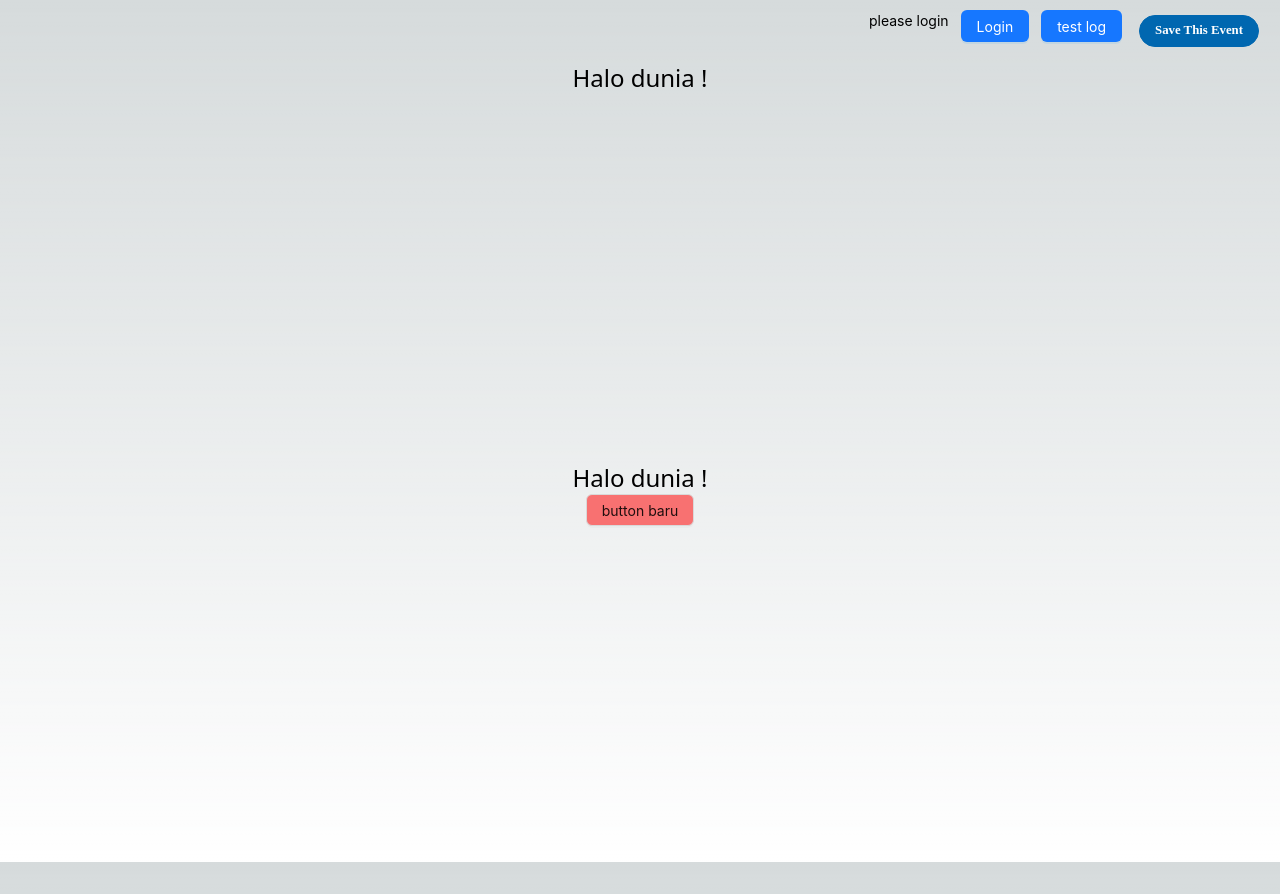
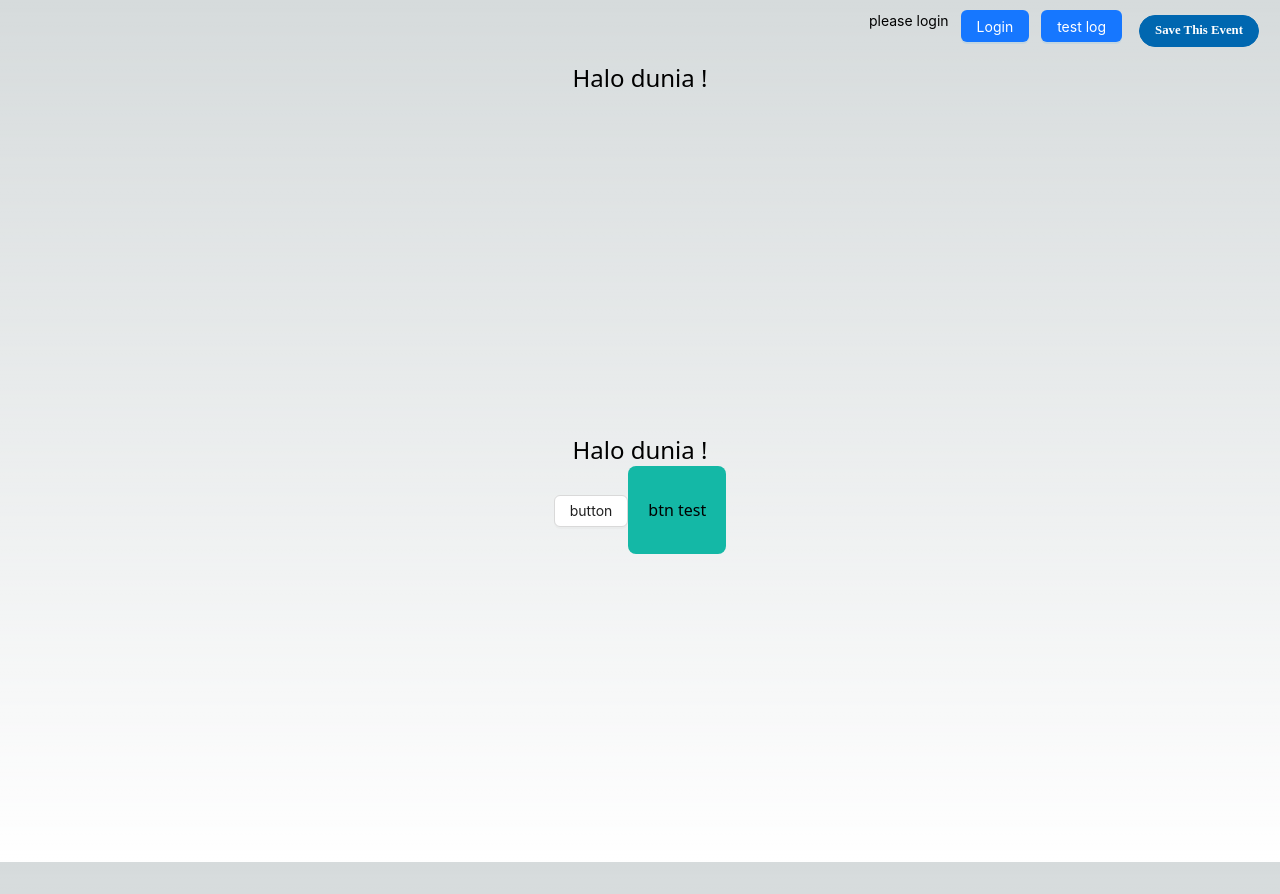
Before and after one commit to rfanan/WO, a Next.js app: page / in a window 1280 px wide. Built offline with nearby package versions, Linux system fonts and the light colour scheme; no server answers.

Commit message:
update component

```diff
--- a/src/components/button.tsx
+++ b/src/components/button.tsx
@@ -1,18 +1,18 @@
 import React from "react";
 
-export default function Button({ children }: any) {
-  const { className = "bg-red", type = "submit" } = children;
+interface Props {
+  children?: any;
+  className?: any;
+}
 
-  return (
-    <>
-      <div className="text-red-400">halo ini dari button Component</div>
-      <button
-        {...children}
-        type={type}
-        className="bg-blue-400 px-5 rounded py-5"
-      >
-        {children}
-      </button>
-    </>
-  );
-}
+const ButtonTest = (props: Props) => {
+  let defaultValue = {
+    className: "bg-blue-400",
+  };
+
+  let className = props.className + " " + defaultValue.className;
+
+  return <button className={className}>{props.children}</button>;
+};
+
+export default ButtonTest;
--- a/src/pages/index.tsx
+++ b/src/pages/index.tsx
@@ -8,6 +8,8 @@ import {
   signInWithRedirect,
 } from "firebase/auth";
 import { useEffect, useState } from "react";
+import Buttonn from "@/components/button";
+import ButtonTest from "@/components/button";
 
 export default function Home() {
   const [user, setUser] = useState<any>(null);
@@ -43,14 +45,15 @@ export default function Home() {
           </Button>
         </Col>
         <Col>
-          <Button type="primary" onClick={() => defaultErrorModal()}>
+          <Button
+            type="primary"
+            onClick={() => defaultErrorModal("modal private")}
+          >
             test log
           </Button>
         </Col>
         <Col>
-          <ButtonPrimary
-            disabled={true}
-            onClick={() => {}}>
+          <ButtonPrimary disabled={true} onClick={() => {}}>
             Save This Event
           </ButtonPrimary>
         </Col>
@@ -63,9 +66,14 @@ export default function Home() {
       {renderAuthUi()}
       <div className="h-screen content-center">
         <h1 className="text-center text-2xl">Halo dunia !</h1>
-        <div className="h-screen text-center content-center">
+        <div className="h-screen text-center content-center gap-9">
           <h1 className="text-2xl">Halo dunia !</h1>
-          <Button className="bg-red-400">button baru</Button>
+          <div className="gap-5">
+            <Button>button </Button>
+            <ButtonTest className={"py-8 px-5 rounded-lg bg-teal-500"}>
+              btn test
+            </ButtonTest>
+          </div>
         </div>
       </div>
     </>
```
